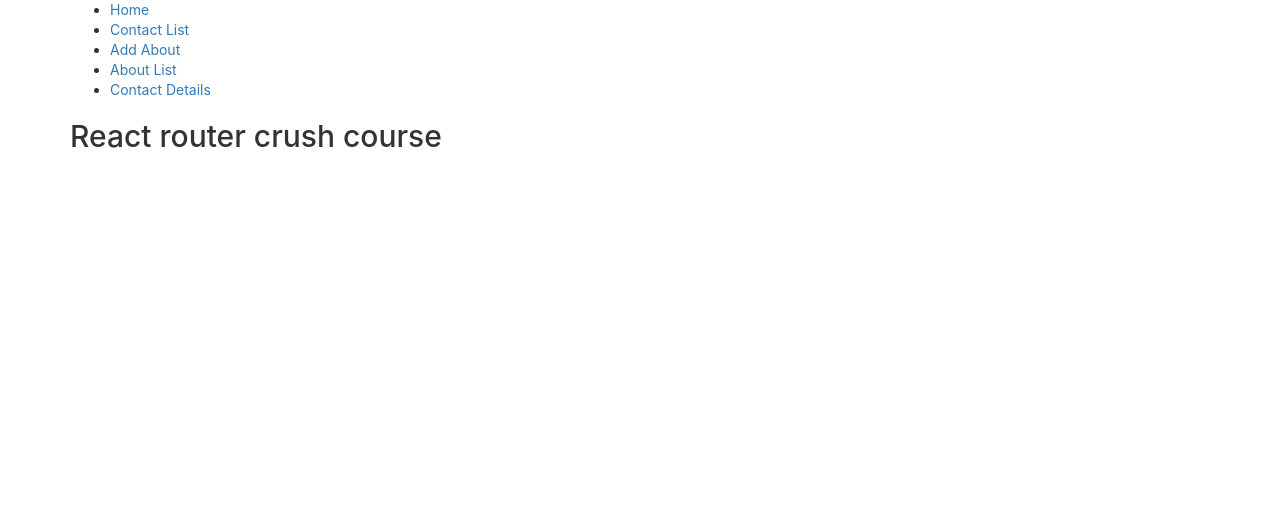
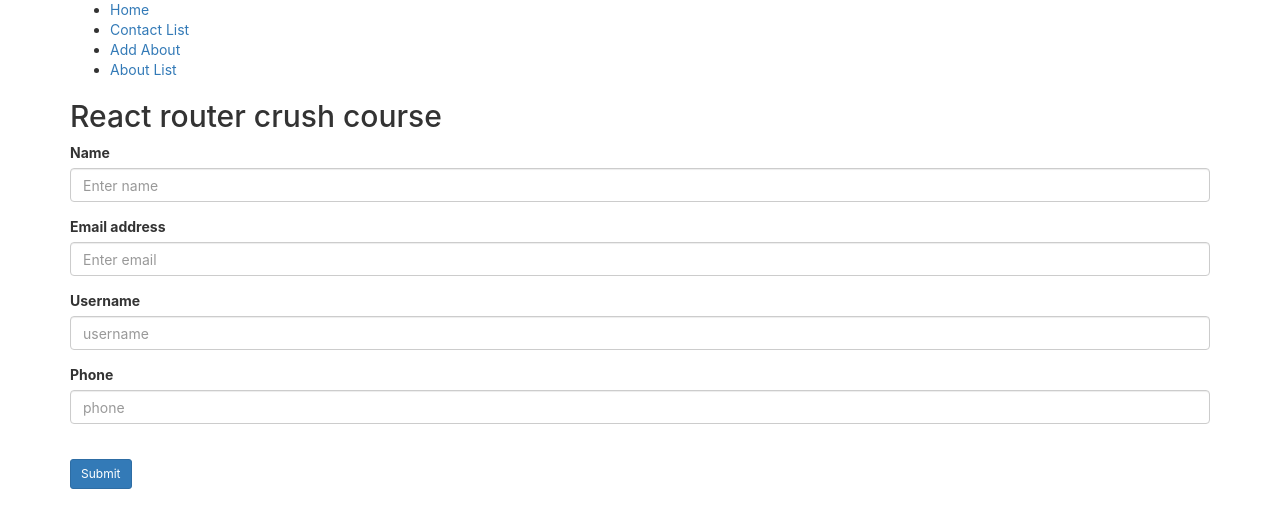
Before and after one commit to lhmisho/React-Tutorial, a React (Create React App) app: page /contactDetails/1 in a window 1280 px wide. Shown: the top 528 px of the page. Built offline with nearby package versions, Linux system fonts and the light colour scheme; no server answers.

Commit message:
contact details

```diff
--- a/src/App.js
+++ b/src/App.js
@@ -5,7 +5,7 @@ import './App.css';
 import Contact from './components/contact/Contact'
 import PostForms from './components/forms/forms'
 import Home from './components/home/home'
-import About from './components/about/about'
+import Person from "./components/about/about";
 import ContactDetails from './components/contact/contactDetails'
 import Nav from './components/nav/nav'
 
@@ -17,7 +17,7 @@ class App extends Component {
       contact   : Contact,
       postForm  : PostForms,
       home      : Home,
-      about     : About,
+      about     : Person,
       contactDetails : ContactDetails,
 
     }
--- a/src/components/about/about.js
+++ b/src/components/about/about.js
@@ -1,9 +1,9 @@
 import React, { Component } from 'react'
 import axios from 'axios'
 
-const BASE_URL = 'http://localhost:3000/about'
+const BASE_URL = 'http://localhost:3000/persons'
 
-class About extends Component{
+class Person extends Component{
 
     state = {
       data : []
@@ -67,4 +67,4 @@ class About extends Component{
     }
 }
 
-export default About
+export default Person
--- a/src/components/contact/Contact.js
+++ b/src/components/contact/Contact.js
@@ -1,21 +1,20 @@
 import React, { Component } from 'react'
 import axios from 'axios'
-import { BrowserRouter as Router, Switch, Link, Route } from 'react-router-dom'
-import ContactDetails from './contactDetails'
+import { Link } from 'react-router-dom'
 const BASE_URL = 'http://localhost:3000/contacts'
 
-class Contact extends Component{
+class Contact extends Component {
 
   state = {
-      contacts : [],
-      contactId : null
+    contacts: [],
+    contactId: null
   }
 
-    componentDidMount(){
+  componentDidMount() {
     axios.get(`${BASE_URL}`)
       .then(res => {
         this.setState({
-              contacts : res.data
+          contacts: res.data
         })
       })
       .catch(err => console.log(err))
@@ -24,7 +23,7 @@ class Contact extends Component{
   deleteHandler = (contact) => {
 
     return () => {
-        let TR = document.getElementById("row_"+contact)
+      let TR = document.getElementById("row_" + contact)
       axios.delete(`${BASE_URL}/${contact}`)
         .then(res => {
           TR.remove() // removing the TR from the table
@@ -33,24 +32,17 @@ class Contact extends Component{
     }
   }
 
-    editHandler = (contactId) => {
-      return () => {
-         console.log(contactId)
-        }
-    }
+  render() {
 
-    render(){
+    // const ContactDetailsPage = (props) => {
+    //   console.log(props)
+    //   return <ContactDetails contactId={props.match.params.id} />
+    // }
 
-      const ContactDetailsPage = (props) => {
-        console.log(props)
-        return <ContactDetails contactId={props.match.params.id} />
-      }
-
-        return(
+    return (
       <div className="App container">
         <h1>React final tutorial</h1>
         <h2>get data using axios</h2>
-            <Router>
         <div className="row">
           <table className="table table-sm table-dark">
             <thead>
@@ -63,17 +55,16 @@ class Contact extends Component{
             </thead>
             <tbody id="tBody">
               {this.state.contacts.map(contact => {
-                  return(
-                    <tr key = { contact.id } id={"row_" + contact.id}>
+                return (
+                  <tr key={contact.id} id={"row_" + contact.id}>
                     <td>{contact.name}</td>
                     <td>{contact.email}</td>
                     <td>{contact.phone}</td>
                     <td>
-                      <button className="btn btn-warning btn-sm" onClick={ this.deleteHandler(contact.id).bind(this)} >Delete</button>
+                      <button className="btn btn-warning btn-sm" onClick={this.deleteHandler(contact.id).bind(this)} >Delete</button>
+                      {/* <Router> */}
                         <button className="btn btn-danger btn-sm"><Link to={`/contactDetails/${contact.id}`}>Edit</Link></button>
-                        <Switch>
-                          <Route exact path="contactDetails/:id" component={ContactDetailsPage} />
-                        </Switch>
+                      {/* </Router> */}
                     </td>
                   </tr>
                 )
@@ -81,8 +72,7 @@ class Contact extends Component{
             </tbody>
           </table>
         </div>
-        </Router>
-      </div>
+      </div >
     );
   }
 }
--- a/src/components/contact/contactDetails.js
+++ b/src/components/contact/contactDetails.js
@@ -1,28 +1,59 @@
 import React, { Component } from 'react'
 import axios from 'axios'
-import { declareTypeAlias } from '@babel/types';
 
 const BASE_URL = 'http://localhost:3000/contacts'
 
 class ContactDetails extends Component{
 
+
     state = {
         data : []
     }
+
     componentDidMount(){
-        console.log(this.props)
-        axios.get(`${BASE_URL}/${this.props.contactId}`)
+
+        const { match: { params } } = this.props;
+        axios.get(`${BASE_URL}/${params.contactId}`)
             .then(res => {
-                console.log(res.data)
+                this.setState({
+                    data: res.data
+                })
+                console.log(this.state.data)
             })
             .catch(err => console.log(err))
     }
 
+    changeHandler = () =>{
+
+    }
+    submitHandler = () =>{
+
+    }
     render(){
+        const  data  = this.state.data
         return(
-            <div>
-
-            </div>
+            <form ref={this.myForm} onSubmit={this.submitHandler}>
+                <div className="form-group">
+                    <label htmlFor="name">Name</label>
+                    <input type="text" className="form-control" id="name" name="name" placeholder="Enter name" onChange={this.changeHandler} value={data.name} />
+                </div>
+                <div className="form-group">
+                    <label htmlFor="email">Email address</label>
+                    <input type="email" className="form-control" id="email" name="email" placeholder="Enter email" onChange={this.changeHandler} value={data.email} />
+                </div>
+                <div className="form-group">
+                    <label htmlFor="username">Username</label>
+                    <input type="text" className="form-control" id="username" name="username" placeholder="username" onChange={this.changeHandler} value={data.username} />
+                </div>
+                <div className="form-group">
+                    <label htmlFor="phone">Phone</label>
+                    <input type="text" className="form-control" id="phone" name="phone" placeholder="phone" onChange={this.changeHandler} value={data.phone} />
+                </div>
+                <br></br>
+                <div className="form-group">
+                    <button className="btn btn-primary btn-sm" type="submit">Submit</button>
+                </div>
+            </form>
         )
     }
 }
--- a/src/components/forms/forms.js
+++ b/src/components/forms/forms.js
@@ -15,7 +15,7 @@ const initialState = {
         zip       : ''
     }
 }
-const BASE_URL = 'http://localhost:3000/about'
+const BASE_URL = 'http://localhost:3000/persons'
 
 class PostForms extends Component {
 
--- a/src/components/nav/nav.js
+++ b/src/components/nav/nav.js
@@ -2,11 +2,11 @@ import React, { Component } from 'react'
 import { BrowserRouter as Router, Switch, Link, Route } from 'react-router-dom'
 import ContactDetails from '../contact/contactDetails'
 
-class Nav extends Component{
-    render(){
+class Nav extends Component {
+  render() {
 
     console.log(this.props)
-        return(
+    return (
       <div>
         <Router>
           <div className="container">
@@ -24,19 +24,19 @@ class Nav extends Component{
                 <li>
                   <Link to="/about-list/">About List</Link>
                 </li>
-              <li>
+                {/* <li>
                   <Link to="/contact-details/">Contact Details</Link>
-              </li>
+                </li> */}
               </ul>
             </nav>
             <h2>React router crush course</h2>
             <Switch>
-            <Route path="/" exact component={ this.props.navElements.home } />
-            <Route path="/contact-list/" component={ this.props.navElements.contact } />
-            <Route path="/add-about/" component={ this.props.navElements.postForm} />
+              <Route path="/" exact component={this.props.navElements.home} />
+              <Route path="/contact-list/" component={this.props.navElements.contact} />
+              <Route path="/add-about/" component={this.props.navElements.postForm} />
               <Route path="/about-list/" component={this.props.navElements.about} />
-
-            <Route path="/contact-details/" component={ContactDetails} />
+              <Route exact path="/contactDetails/:contactId" component={ContactDetails} />
+              {/* <Route path="/contact-details/" component={ContactDetails} /> */}
 
             </Switch>
           </div>
```
Lines whose indentation alone changed are shown as unchanged.
